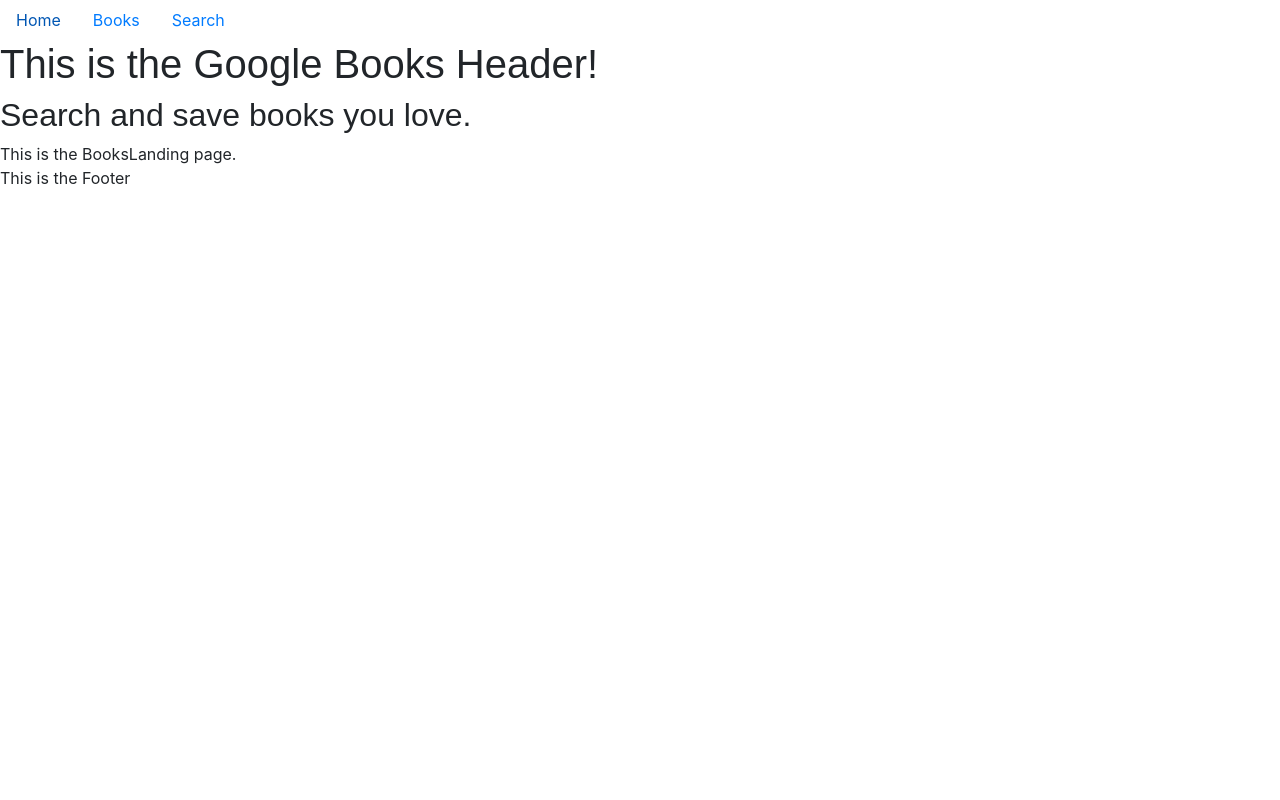
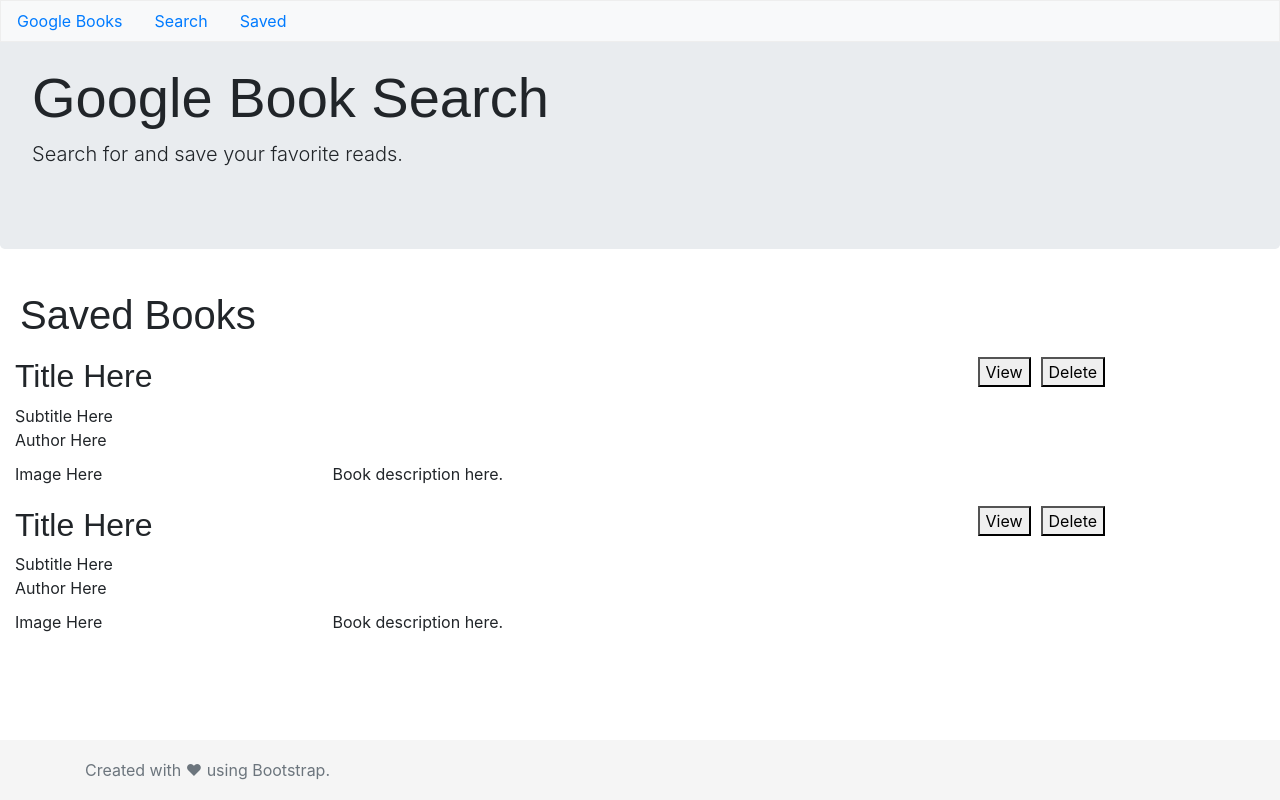
Before and after one commit to keycole/bookish, a React (Create React App) app in the folder client/: page / in a window 1280 px wide. Built offline with nearby package versions, Linux system fonts and the light colour scheme; a web font is replaced by a local one.

Commit message:
More component and page items.

```diff
--- a/client/src/components/Footer/index.js
+++ b/client/src/components/Footer/index.js
@@ -1,8 +1,13 @@
 import React from "react";
+import "./styles.css";
 
 function Footer() {
     return (
-        <div>This is the Footer</div>
+        <footer className="footer">
+            <div className="container">
+                <span className="text-muted">Created with &hearts; using Bootstrap.</span>
+            </div>
+        </footer>
     )
 }
 
--- /dev/null
+++ b/client/src/components/Footer/styles.css
@@ -0,0 +1,8 @@
+.footer {
+    position: fixed;
+    bottom: 0;
+    width: 100%;
+    height: 60px;
+    line-height: 60px;
+    background-color: #f5f5f5;
+}
--- a/client/src/components/Header/index.js
+++ b/client/src/components/Header/index.js
@@ -1,12 +1,13 @@
 import React from "react";
+//import SearchForm from "../SearchForm";
+
+
 
 function Header() {
     return (
-        <div>
-            <div>
-                <h1>This is the Google Books Header!</h1>
-                <h2>Search and save books you love.</h2>
-            </div>
+        <div className="jumbotron">
+            <h1 className="display-4">Google Book Search</h1>
+            <p className="lead">Search for and save your favorite reads.</p>
         </div>
     )
 }
--- a/client/src/components/NavBar/index.js
+++ b/client/src/components/NavBar/index.js
@@ -3,15 +3,15 @@
 function NavBar() {
     return (
         <navigation>
-        <ul class="nav">
-            <li class="nav-item">
-                <a class="nav-link" href="/">Home</a>
+        <ul className="nav bg-light fixed-top">
+            <li className="nav-item">
+                <a className="nav-link" href="/">Google Books</a>
             </li>
-            <li class="nav-item">
-                <a class="nav-link" href="/books">Books</a>
+            <li className="nav-item">
+                <a className="nav-link" href="/search">Search</a>
             </li>
-            <li class="nav-item">
-                <a class="nav-link" href="/search">Search</a>
+            <li className="nav-item">
+                <a className="nav-link" href="/books">Saved</a>
             </li>
         </ul>
         </navigation>
--- a/client/src/components/SearchForm/index.js
+++ b/client/src/components/SearchForm/index.js
@@ -2,14 +2,14 @@
 
 function SearchForm() {
     return (
-        <div>
-            <form class="form-inline">
-                <label class="sr-only" for="inlineFormInputName2">Title</label>
-                <input type="text" class="form-control mb-2 mr-sm-2" id="inlineFormInputName2" placeholder="Enter a book title." />
-
-                <button type="submit" class="btn btn-primary mb-2">Search</button>
-            </form>
+        <form>
+        <div class="input-group mb-3">
+            <input type="text" class="form-control" placeholder="Search for a book title." aria-label="Book title search field" aria-describedby="basic-addon2" />
+            <div class="input-group-append">
+                <button class="btn btn-outline-secondary" type="button">Button</button>
+            </div>
         </div>
+        </form>
     )
 }
 
--- a/client/src/pages/BookSearch/index.js
+++ b/client/src/pages/BookSearch/index.js
@@ -7,7 +7,6 @@
         <div>
             <Header />
             <SearchForm />
-            This is the BookSearch page.
         </div>
     )
 }
--- a/client/src/pages/BooksLanding/index.js
+++ b/client/src/pages/BooksLanding/index.js
@@ -1,11 +1,64 @@
 import React from "react";
 import Header from "../../components/Header"
+import "./styles.css";
 
 function BookLanding() {
     return (
         <div>
             <Header />
-            This is the BooksLanding page.
+            <div className="contentContainer">
+                <h1>Saved Books</h1>
+            <div className="bookWrapper">
+                <div className="row">
+                    <div className="wideColumn" >
+                    <h2>Title Here</h2>
+                    </div>
+                    <div className="column">
+                        <button id="inlineButtonLeft">View</button>
+                        <button id="inlineButtonRight">Delete</button>
+                    </div>
+                </div>
+                <div className="row">
+                    Subtitle Here
+                </div>
+                <div className="row">
+                    Author Here
+                </div>
+                <div className="row">
+                    <div className="column" id="bookImage">
+                        Image Here
+                    </div>
+                    <div className="column" id="bookDescription">
+                        Book description here.
+                    </div>
+                </div>
+            </div>
+            <div className="bookWrapper">
+                <div className="row">
+                    <div className="wideColumn" >
+                        <h2>Title Here</h2>
+                    </div>
+                    <div className="column">
+                        <button id="inlineButtonLeft">View</button>
+                        <button id="inlineButtonRight">Delete</button>
+                    </div>
+                </div>
+                <div className="row">
+                    Subtitle Here
+                </div>
+                <div className="row">
+                    Author Here
+                </div>
+                <div className="row">
+                    <div className="column" id="bookImage">
+                        Image Here
+                    </div>
+                    <div className="column" id="bookDescription">
+                        Book description here.
+                    </div>
+                </div>
+            </div>
+            </div>
         </div>
     )
 }
--- a/client/src/pages/BooksLanding/styles.css
+++ b/client/src/pages/BooksLanding/styles.css
@@ -0,0 +1,31 @@
+.contentContainer {
+    margin-left: 20px;
+    padding-top: 10px;
+}
+
+.bookWrapper {
+    padding: 10px;
+}
+
+.wideColumn {
+    width: 75%;
+    margin-right: 10px;
+}
+
+#inlineButtonLeft {
+    margin-right: 5px;
+}
+
+#inlineButtonRight {
+    margin-left: 5px;
+}
+
+#bookImage {
+    width: 25%;
+    margin-top: 10px;
+}
+
+#bookDescription {
+    width: 75%;
+    margin-top: 10px;
+}
```
